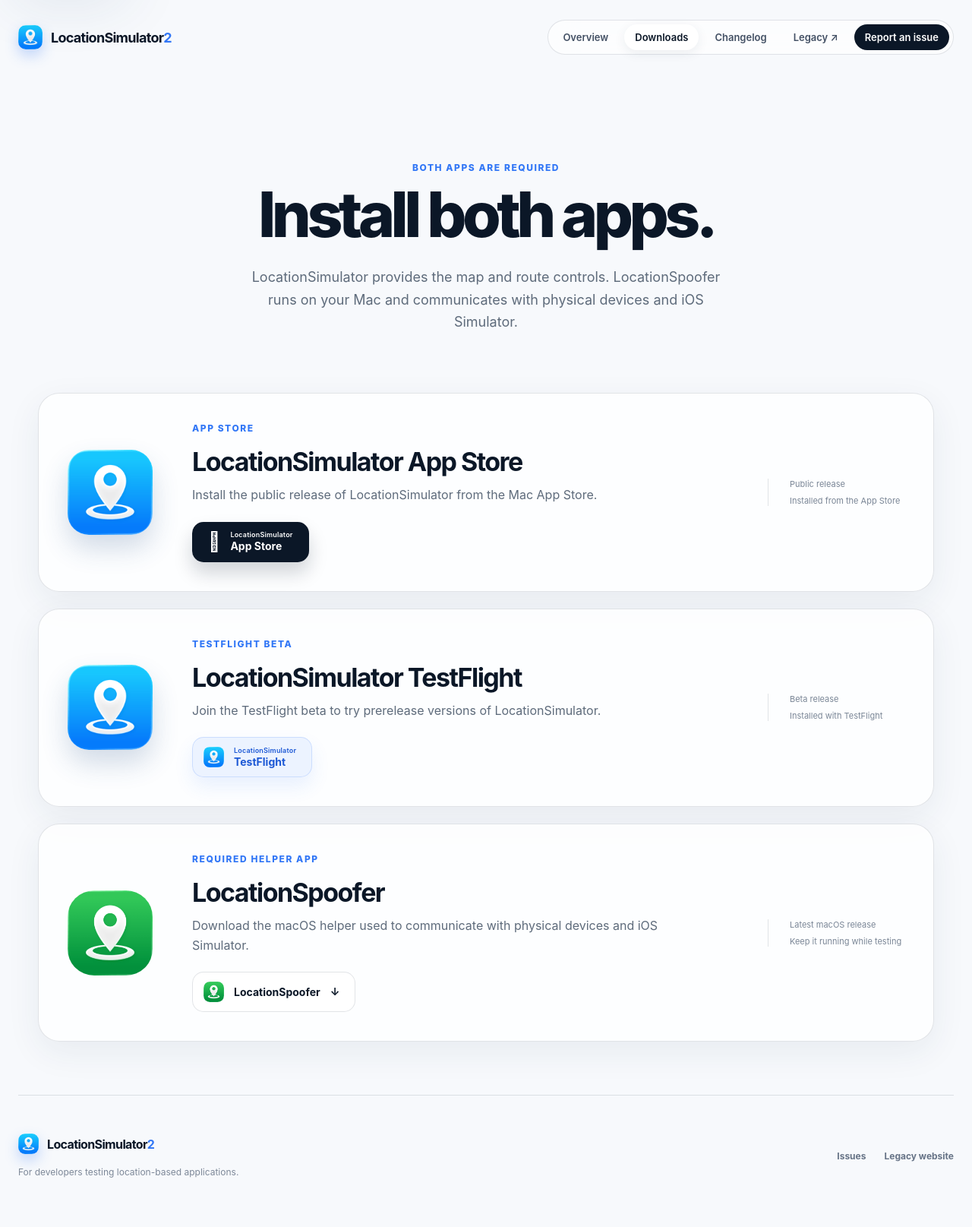
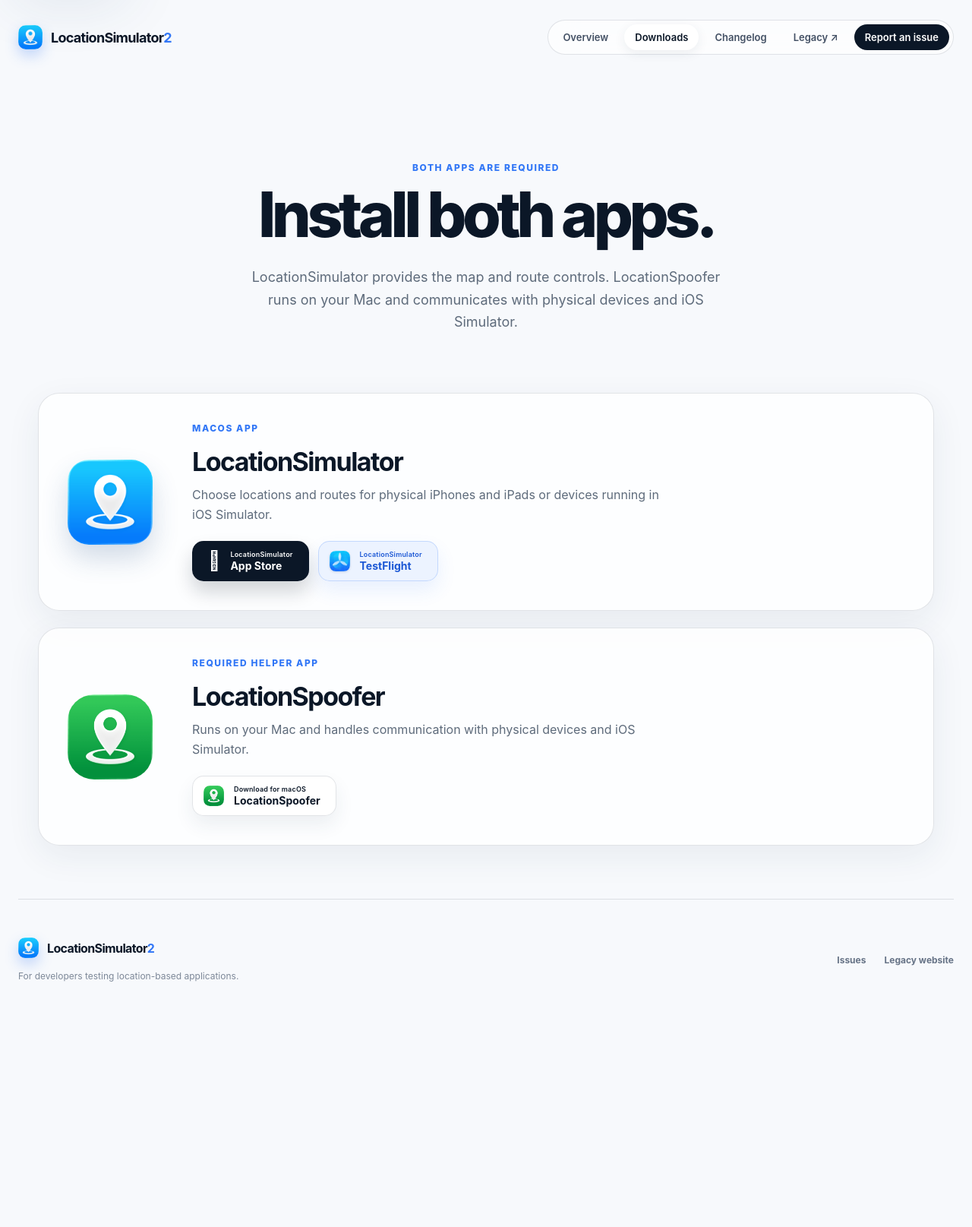
Before and after one commit to Schlaubischlump/LocationSimulator2, a Jekyll site: the page built from downloads.md, in a window 1280 px wide. Shown: the whole page at 76% size. Built offline with Jekyll 4.4.1, drawn with Linux system fonts in a browser that asks for light colours; after the commit the page ends 1357 px from its top, so only the background shows below that.

Commit message:
Refine download button layout

```diff
--- a/_includes/download-button.html
+++ b/_includes/download-button.html
@@ -7,13 +7,13 @@
   </a>
   {% elsif download.kind == "testflight" %}
   <a class="button button-testflight" href="{{ download.url }}" aria-label="{{ download.label }}">
-    <img class="button-icon" src="{{ '/assets/images/app-icon.png' | relative_url }}" alt="">
+    <img class="button-icon testflight-icon" src="{{ '/assets/images/testflight-icon.png' | relative_url }}" alt="">
     <span><small>LocationSimulator</small>TestFlight</span>
   </a>
   {% elsif download.kind == "spoofer" %}
-  <a class="button button-secondary" href="{{ download.url }}" aria-label="{{ download.label }}">
+  <a class="button button-spoofer" href="{{ download.url }}" aria-label="{{ download.label }}">
     <img class="button-icon spoofer-icon-cropped" src="{{ '/assets/images/location-spoofer-icon.png' | relative_url }}" alt="">
-    <span>LocationSpoofer</span><span aria-hidden="true">↓</span>
+    <span><small>Download for macOS</small>LocationSpoofer</span>
   </a>
   {% endif %}
 {% endif %}
--- a/assets/css/site.css
+++ b/assets/css/site.css
@@ -45,20 +45,25 @@
 .hero h1, .page-hero h1 { margin: 0; font-size: clamp(54px, 6vw, 88px); line-height: .95; letter-spacing: -.068em; font-weight: 760; }
 .hero h1 span { background: linear-gradient(100deg, var(--blue) 10%, #36a6f4 48%, #38bfa1); background-clip: text; color: transparent; }
 .hero-lede { max-width: 570px; margin: 30px 0 0; color: var(--muted); font-size: 18px; line-height: 1.62; }
-.hero-actions { display: flex; flex-wrap: wrap; align-items: center; gap: 12px; margin-top: 34px; }
+.hero-actions, .simulator-downloads, .download-actions { display: flex; flex-wrap: wrap; align-items: center; gap: 12px; }
+.hero-actions { margin-top: 34px; }
+.simulator-downloads { flex-wrap: nowrap; }
 .button { display: inline-flex; align-items: center; justify-content: center; gap: 13px; min-height: 53px; padding: 10px 20px; border: 1px solid transparent; border-radius: 15px; font-size: 14px; font-weight: 720; line-height: 1.1; text-decoration: none; transition: transform .2s, box-shadow .2s, background .2s; }
 .button:hover { transform: translateY(-2px); }
 .button:active { transform: translateY(0) scale(.98); }
 .button small { display: block; margin-bottom: 2px; font-size: 9px; font-weight: 560; letter-spacing: .02em; }
 .app-store-symbol { font-family: -apple-system, BlinkMacSystemFont, sans-serif; font-size: 25px; font-weight: 500; line-height: 1; }
 .button-icon { display: block; width: 27px; height: 27px; margin-left: -6px; border-radius: 8px; }
+.testflight-icon { box-shadow: 0 1px 3px rgba(0, 43, 96, .16); }
 .spoofer-icon-cropped { clip-path: inset(10% round 25%); transform: scale(1.25); }
 .button-primary { color: white; background: var(--ink); box-shadow: 0 14px 24px rgba(11, 23, 39, .18); }
 .button-primary:hover { background: #1b2a40; box-shadow: 0 18px 30px rgba(11, 23, 39, .22); }
 .button-secondary { border-color: var(--line); background: rgba(255,255,255,.72); }
 .button-secondary:hover { background: white; box-shadow: 0 12px 24px rgba(33,60,94,.10); }
-.button-testflight { border-color: rgba(50,119,246,.18); color: var(--blue-deep); background: rgba(232,241,255,.82); box-shadow: 0 12px 24px rgba(50,119,246,.1); }
+.button-testflight { border-color: rgba(50,119,246,.22); color: var(--blue-deep); background: rgba(232,241,255,.82); box-shadow: 0 12px 24px rgba(50,119,246,.1); }
 .button-testflight:hover { background: #eef5ff; box-shadow: 0 16px 28px rgba(50,119,246,.15); }
+.button-spoofer { border-color: var(--line); color: var(--ink); background: rgba(255,255,255,.76); box-shadow: 0 12px 24px rgba(33,60,94,.08); }
+.button-spoofer:hover { background: white; box-shadow: 0 16px 28px rgba(33,60,94,.13); }
 .hero-note { margin: 15px 0 0; color: #8a95a4; font-size: 12px; }
 
 .product-stage { position: relative; min-width: 0; perspective: 1200px; }
@@ -122,11 +127,10 @@
 .page-hero h1 { font-size: clamp(52px, 7vw, 82px); }
 .page-hero > p:last-child { max-width: 650px; margin: 28px auto 0; color: var(--muted); font-size: 18px; line-height: 1.65; }
 .download-stack { display: grid; gap: 22px; padding-bottom: 70px; }
-.download-card { display: grid; grid-template-columns: 130px 1fr auto; gap: 34px; align-items: center; padding: 38px; border: 1px solid var(--line); border-radius: var(--radius); background: var(--surface); box-shadow: 0 14px 45px rgba(32,58,91,.07); }
+.download-card { display: grid; grid-template-columns: 130px 1fr; gap: 34px; align-items: center; padding: 38px; border: 1px solid var(--line); border-radius: var(--radius); background: var(--surface); box-shadow: 0 14px 45px rgba(32,58,91,.07); }
 .download-app-icon { display: block; width: 112px; height: 112px; border-radius: 28px; box-shadow: 0 18px 35px rgba(38,81,137,.2); }
 .download-copy h2 { margin: 0; font-size: 34px; letter-spacing: -.045em; }
 .download-copy > p:not(.eyebrow) { max-width: 620px; margin: 11px 0 22px; color: var(--muted); line-height: 1.6; }
-.download-meta { display: grid; gap: 8px; min-width: 180px; padding-left: 28px; border-left: 1px solid var(--line); color: #7a8696; font-size: 11px; }
 .empty-downloads { display: grid; place-items: center; min-height: 330px; padding: 60px; border: 1px solid var(--line); border-radius: var(--radius); background: var(--surface); text-align: center; }
 .empty-downloads > span { color: var(--blue); font-size: 30px; }
 .empty-downloads h2 { margin: 22px 0 8px; font-size: 30px; letter-spacing: -.04em; }
@@ -184,7 +188,6 @@
   .product-stage { width: 100%; max-width: 760px; margin-inline: auto; }
   .pair-section, .automation-grid { grid-template-columns: 1fr; gap: 48px; }
   .download-card { grid-template-columns: 112px 1fr; }
-  .download-meta { grid-column: 2; padding: 18px 0 0; border-left: 0; border-top: 1px solid var(--line); }
   .steps.four-steps { grid-template-columns: 1fr 1fr; }
 }
 
@@ -198,7 +201,8 @@
   .hero h1, .page-hero h1 { font-size: clamp(47px, 15vw, 68px); }
   .hero-lede { font-size: 16px; }
   .hero-actions { align-items: stretch; flex-direction: column; }
-  .hero-actions .button { width: 100%; }
+  .simulator-downloads { display: grid; grid-template-columns: 1fr 1fr; }
+  .hero-actions > .button, .simulator-downloads .button { width: 100%; }
   .screenshot-picture { transform: none; }
   .screenshot-badge { right: 8px; }
   .trust-strip { flex-wrap: wrap; gap: 12px 16px; padding-inline: 14px; text-align: center; }
@@ -216,10 +220,15 @@
   .page-hero { padding: 80px 0 58px; }
   .download-card { grid-template-columns: 1fr; padding: 28px; }
   .download-app-icon { width: 86px; height: 86px; border-radius: 22px; }
-  .download-meta { grid-column: 1; }
   .legacy-callout, .site-footer { align-items: flex-start; flex-direction: column; }
   .legacy-callout { margin-bottom: 80px; padding: 30px; }
   .site-footer nav { flex-wrap: wrap; }
+}
+
+@media (max-width: 520px) {
+  .simulator-downloads { grid-template-columns: 1fr; }
+  .download-actions { align-items: stretch; flex-direction: column; }
+  .download-actions .button { width: 100%; }
 }
 
 @media (prefers-reduced-motion: reduce) {
@@ -240,6 +249,8 @@
   .button-secondary:hover { background: #132842; }
   .button-testflight { color: #9fc1ff; background: rgba(28,55,91,.72); }
   .button-testflight:hover { background: rgba(36,70,114,.82); }
+  .button-spoofer { color: #edf4ff; background: rgba(14,29,48,.8); }
+  .button-spoofer:hover { background: #132842; }
   .screenshot-badge { border-color: rgba(205,224,248,.16); background: rgba(15,30,49,.9); color: #99a9bd; }
   .screenshot-badge strong { color: #eef5ff; }
   .trust-strip { background: rgba(10,22,38,.6); }
--- a/downloads.md
+++ b/downloads.md
@@ -15,19 +15,35 @@
 <section class="shell download-stack">
   {% assign visible_downloads = site.data.downloads | where: "visible", true %}
   {% if visible_downloads.size > 0 %}
-  {% for download in visible_downloads %}
-  {% assign product = site.data.products[download.product_key] %}
-  <article class="download-card" id="{{ download.id }}">
-    <img class="download-app-icon{% if download.kind == 'spoofer' %} spoofer-icon-cropped{% endif %}" src="{{ download.icon | relative_url }}" width="152" height="152" alt="{{ product.name }} app icon">
+  {% assign simulator_downloads = visible_downloads | where: "product_key", "locationsimulator" %}
+  {% if simulator_downloads.size > 0 %}
+  <article class="download-card" id="locationsimulator">
+    <img class="download-app-icon" src="{{ '/assets/images/app-icon.png' | relative_url }}" width="152" height="152" alt="LocationSimulator app icon">
     <div class="download-copy">
-      <p class="eyebrow">{{ download.eyebrow }}</p>
-      <h2>{{ download.label }}</h2>
-      <p>{{ download.description }}</p>
-      {% include download-button.html download=download %}
+      <p class="eyebrow">macOS app</p>
+      <h2>LocationSimulator</h2>
+      <p>{{ site.data.products.locationsimulator.description }}</p>
+      <div class="download-actions">
+        {% for download in simulator_downloads %}{% include download-button.html download=download %}{% endfor %}
+      </div>
     </div>
-    <div class="download-meta">{% for item in download.meta %}<span>{{ item }}</span>{% endfor %}</div>
   </article>
-  {% endfor %}
+  {% endif %}
+
+  {% assign spoofer_downloads = visible_downloads | where: "product_key", "locationspoofer" %}
+  {% if spoofer_downloads.size > 0 %}
+  <article class="download-card" id="locationspoofer">
+    <img class="download-app-icon spoofer-icon-cropped" src="{{ '/assets/images/location-spoofer-icon.png' | relative_url }}" width="152" height="152" alt="LocationSpoofer app icon">
+    <div class="download-copy">
+      <p class="eyebrow">Required helper app</p>
+      <h2>LocationSpoofer</h2>
+      <p>{{ site.data.products.locationspoofer.description }}</p>
+      <div class="download-actions">
+        {% for download in spoofer_downloads %}{% include download-button.html download=download %}{% endfor %}
+      </div>
+    </div>
+  </article>
+  {% endif %}
   {% else %}
   <div class="empty-downloads"><span aria-hidden="true">—</span><h2>No downloads are currently available.</h2><p>Check back later for the next release.</p></div>
   {% endif %}
```
Also changed, not shown: index.md (+4 -1 lines), assets/images/testflight-icon.png (added).
